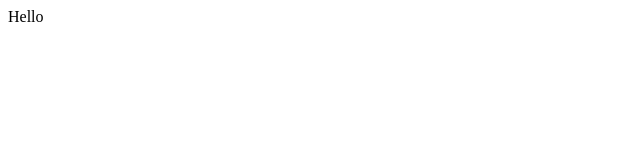
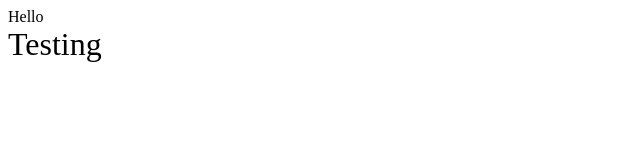
Before and after one commit to frightningframes/frightningframes.github.io, an Angular app: page / in a window 1280 px wide. Shown: the top 160 px of the page, without its empty margins (0-640 px from the left). Built offline with nearby package versions, Linux system fonts and the light colour scheme.

Commit message:
Testing Changes

```diff
--- a/src/app/app.component.html
+++ b/src/app/app.component.html
@@ -1 +1,2 @@
 <div>Hello</div>
+<div style="font-size: xx-large;">Testing</div>
```
Also changed, not shown: 3 other files (tests, documents, lock files or other folders).
